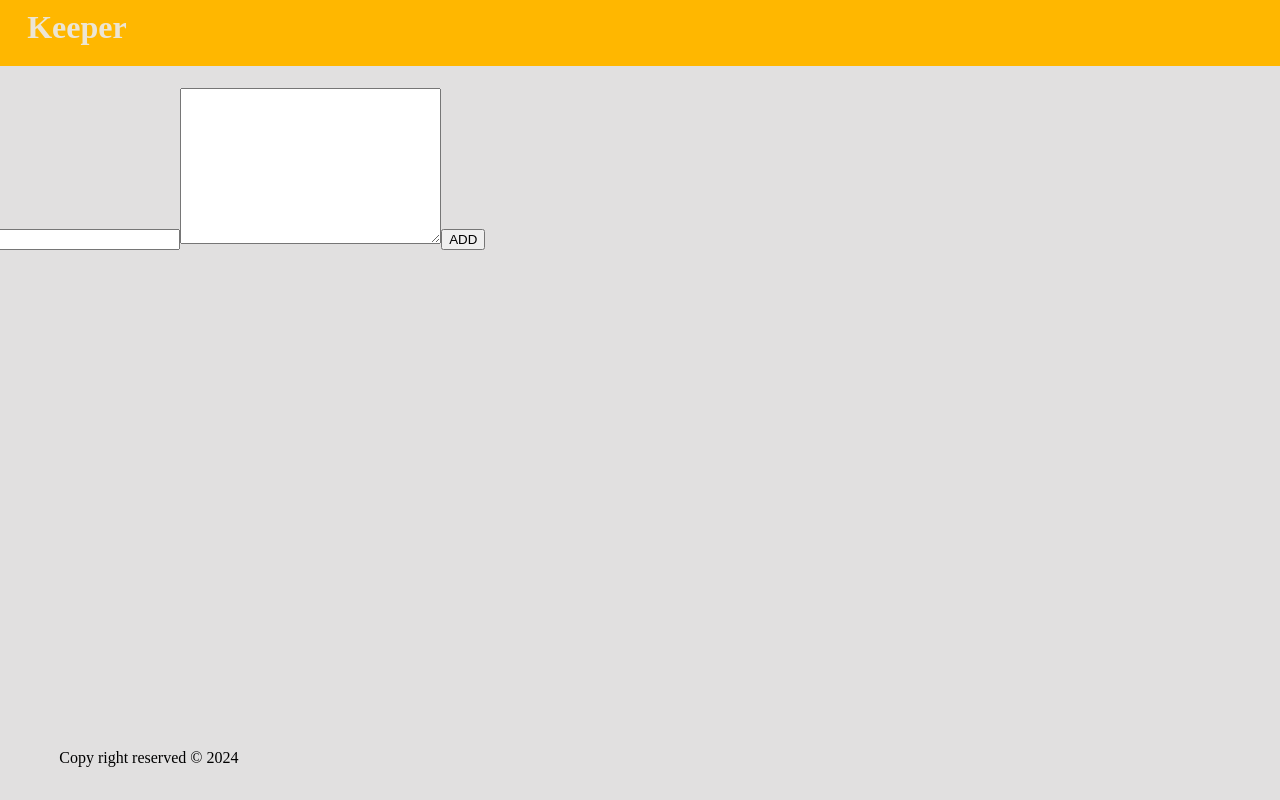
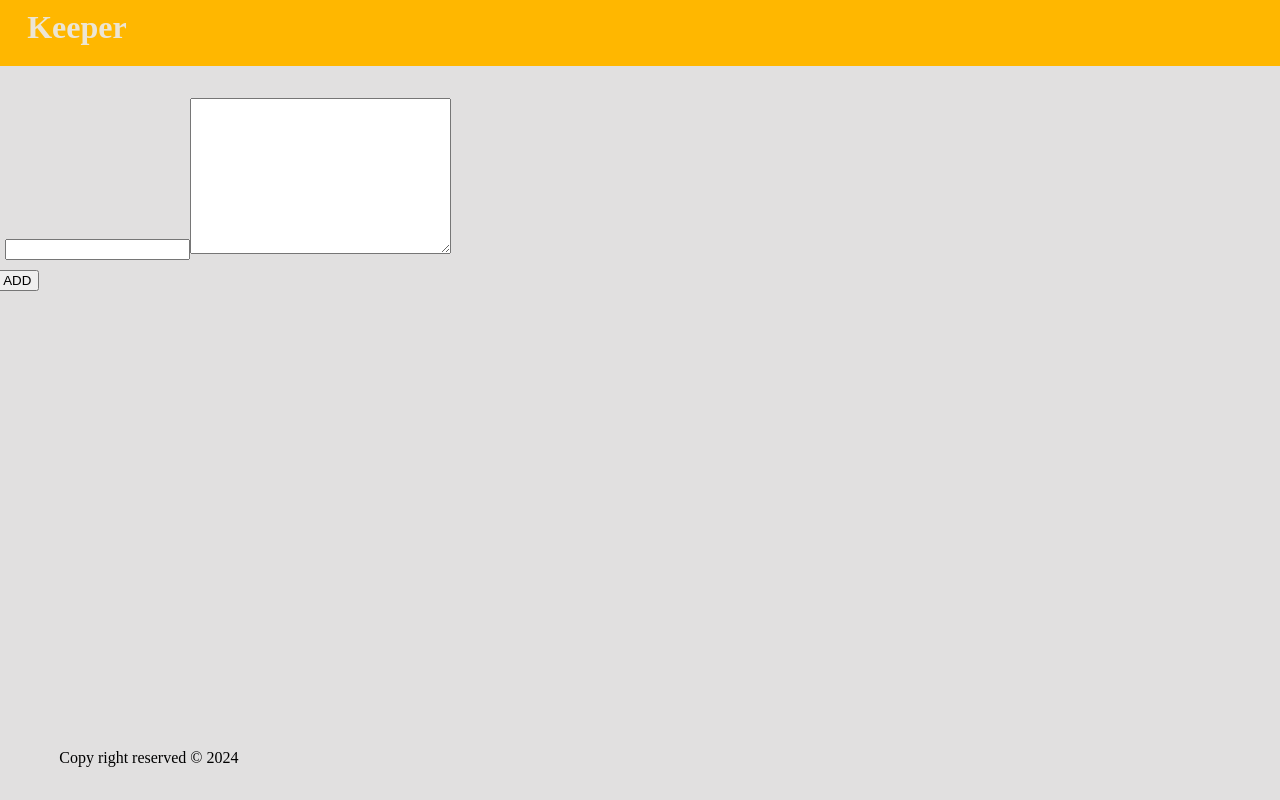
Before and after one commit to elijahizkiel/keeper-app, a React (Create React App) app: page / in a window 1280 px wide. Shown: the top 800 px of the page. Built offline with nearby package versions, Linux system fonts and the light colour scheme.

Commit message:
enclose input elements into a div

```diff
--- a/src/components/InputFields.js
+++ b/src/components/InputFields.js
@@ -1,8 +1,8 @@
 function InputFields(props){
-    return <>
+    return <div className="note-text">
         <input type="text" className="title-input" id="title-input" value={props.titleValue} onChange={props.onTitleChange} />
         <textarea id="note-content" cols="30" rows="10" value={props.contentValue} onChange={props.onContentChange} />
-        </>
+        </div>
 }
 
 export default InputFields;
```
